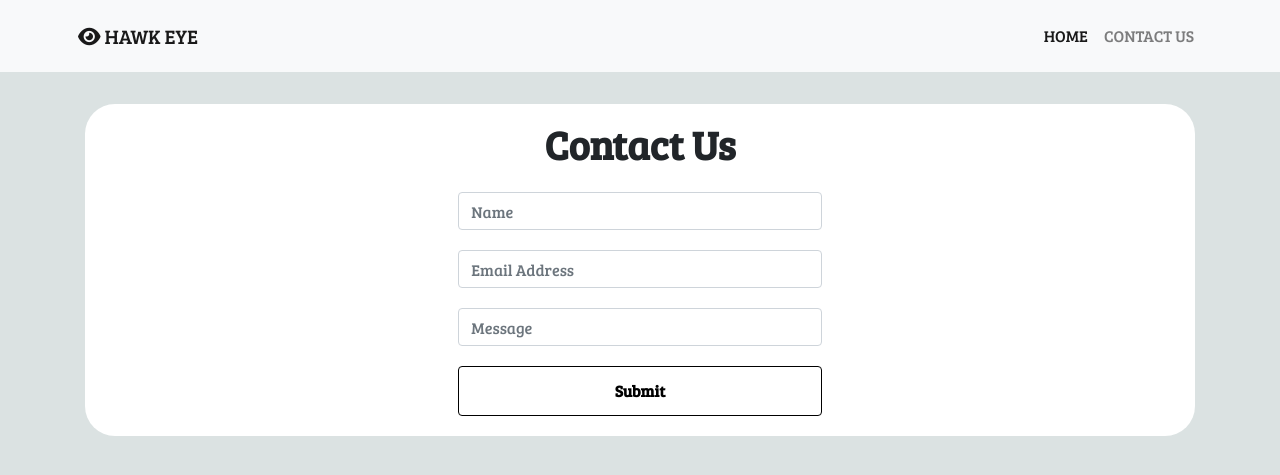
After one commit to HumbleFool02/WT-Project, a Flask app: page /contact in a window 1280 px wide. The commit adds this page. Shown: the top 475 px of the page. Run offline with Flask 2, Linux system fonts and the light colour scheme; some libraries are stand-ins or nearby versions.

Commit message:
Added some datebase code

```diff
--- /dev/null
+++ b/main.py
@@ -0,0 +1,50 @@
+from flask import Flask, render_template
+from flask_sqlalchemy import SQLAlchemy
+from sqlalchemy import false
+from flask import request
+
+
+app = Flask(__name__)
+app.config['SQLALCHEMY_DATABASE_URI'] = 'mysql://root:@localhost/securitysystem'
+db = SQLAlchemy()
+
+class Contacts(db.Model):
+    id = db.Column(db.Integer, primary_key=True)
+    name = db.Column(db.String(20), unique=False, nullable=False)
+    email = db.Column(db.String(20), unique=False, nullable=False)
+    msg = db.Column(db.String(120), unique=False, nullable=False)
+
+
+@app.route("/")
+def home():
+    return render_template('index.html')
+
+@app.route("/index")
+def index():
+    return render_template('index.html')
+
+@app.route("/ManagerLogin")
+def ManagerLogin():
+    return render_template('ManagerLogin.html')
+
+@app.route("/SecurityLogin")
+def SecurityLogin():
+    return render_template('SecurityLogin.html')
+
+@app.route("/registration")
+def registration():
+    return render_template('registration.html')
+
+@app.route("/contact", methods = ['GET', 'POST'])
+def contact():
+    if(request.method=='POST'):
+        '''Add entry to the database'''
+        name = request.form.get('name')
+        email = request.form.get('email')
+        message = request.form.get('msg')
+        entry = Contacts(name=name, email = email , msg = message)
+        db.session.add(entry)
+        db.session.commit()
+    return render_template('contact.html')
+
+app.run(debug=True)
--- /dev/null
+++ b/templates/contact.html
@@ -0,0 +1,80 @@
+<!DOCTYPE html>
+<html lang="en" dir="ltr">
+
+<head>
+    <meta charset="utf-8">
+
+    <script src="https://kit.fontawesome.com/7cf8b731c0.js" crossorigin="anonymous"></script>
+    <link rel="stylesheet" href="https://cdn.jsdelivr.net/npm/bootstrap@4.5.3/dist/css/bootstrap.min.css"
+        integrity="sha384-TX8t27EcRE3e/ihU7zmQxVncDAy5uIKz4rEkgIXeMed4M0jlfIDPvg6uqKI2xXr2" crossorigin="anonymous">
+    <link rel="preconnect" href="https://fonts.gstatic.com">
+    <link href="https://fonts.googleapis.com/css2?family=Bree+Serif&display=swap" rel="stylesheet">
+    <link rel="stylesheet" href="{{ url_for('static', filename = '/css/login.css')}}">
+    <title></title>
+</head>
+
+<body>
+    <div class="header" id="topheader">
+        <nav class="navbar navbar-expand-lg navbar-light bg-light fixed-top">
+            <div class="container text-uppercase p-2">
+                <a class="navbar-brand" href="/index"><i class="fa-solid fa-eye"></i> HAWK EYE</a>
+                <button class="navbar-toggler" type="button" data-toggle="collapse"
+                    data-target="#navbarSupportedContent" aria-controls="navbarSupportedContent" aria-expanded="false"
+                    aria-label="Toggle navigation">
+                    <span class="navbar-toggler-icon"></span>
+                </button>
+
+                <div class="collapse navbar-collapse" id="navbarSupportedContent">
+                    <ul class="navbar-nav ml-auto">
+                        <li class="nav-item active">
+                            <a class="nav-link" href="/index">Home <span class="sr-only">(current)</span></a>
+                        </li>
+                        <li class="nav-item">
+                            <a class="nav-link" href="/contact">Contact Us<span class="sr-only">(current)</span></a>
+                        </li>
+
+                    </ul>
+                </div>
+            </div>
+        </nav>
+    </div>
+    <section class="form my-4 mx-5">
+        <div class="container">
+            <div class="row no-gutters">
+                <div class="col-lg-5">
+
+                </div>
+                <div class="col-lg-12 ">
+                    <h1 class="font-weight-bold py-3">Contact Us</h1>
+                    <form class="" action="/contact" method="post">
+                        <div class="form-row">
+                            <div class="col-lg-4 col-4">
+                                <input type="text" placeholder="Name" name="name" value="" class="form-control" my-3
+                                    p-3>
+                            </div>
+                        </div>
+                        <div class="form-row">
+                            <div class="col-lg-4 col-4">
+                                <input type="text" placeholder="Email Address " name="email" value=""
+                                    class="form-control" my-3 p-3>
+                            </div>
+                        </div>
+                        <div class="form-row">
+                            <div class="col-lg-4 col-4">
+                                <input type="text" placeholder="Message" name="msg" value="" class="form-control" my-3
+                                    p-3>
+                            </div>
+                        </div>
+                        <div class="form-row">
+                            <div class="col-lg-4 col-4">
+                                <button type="submit" class="btn btn-primary" name="button">Submit</button>
+                            </div>
+                        </div>
+                    </form>
+                </div>
+            </div>
+        </div>
+
+    </section>
+
+</html>
```
Also changed, not shown: templates/ManagerLogin.html (+6 -6 lines), templates/SecurityLogin.html (+5 -5 lines), templates/index.html (+4 -4 lines), templates/main.py (deleted, +0 -23 lines), templates/registration.html (+8 -7 lines).
